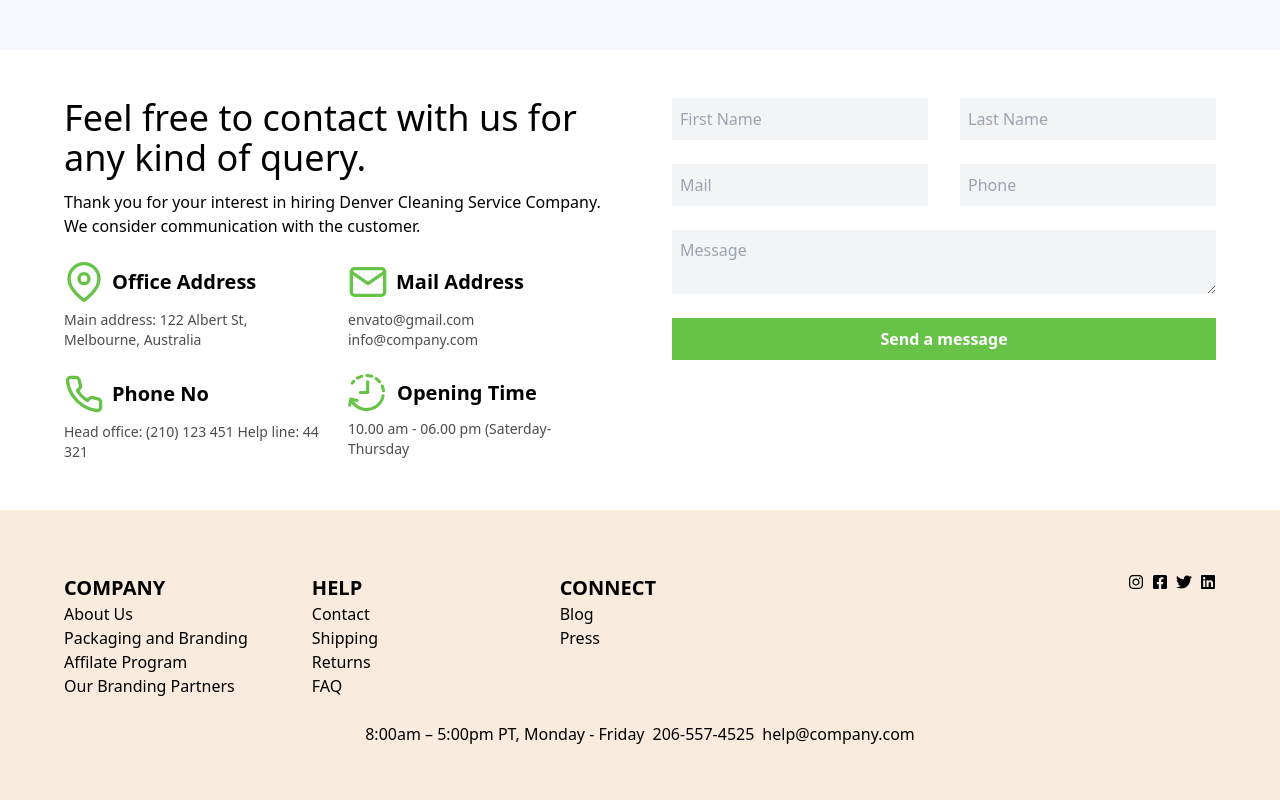
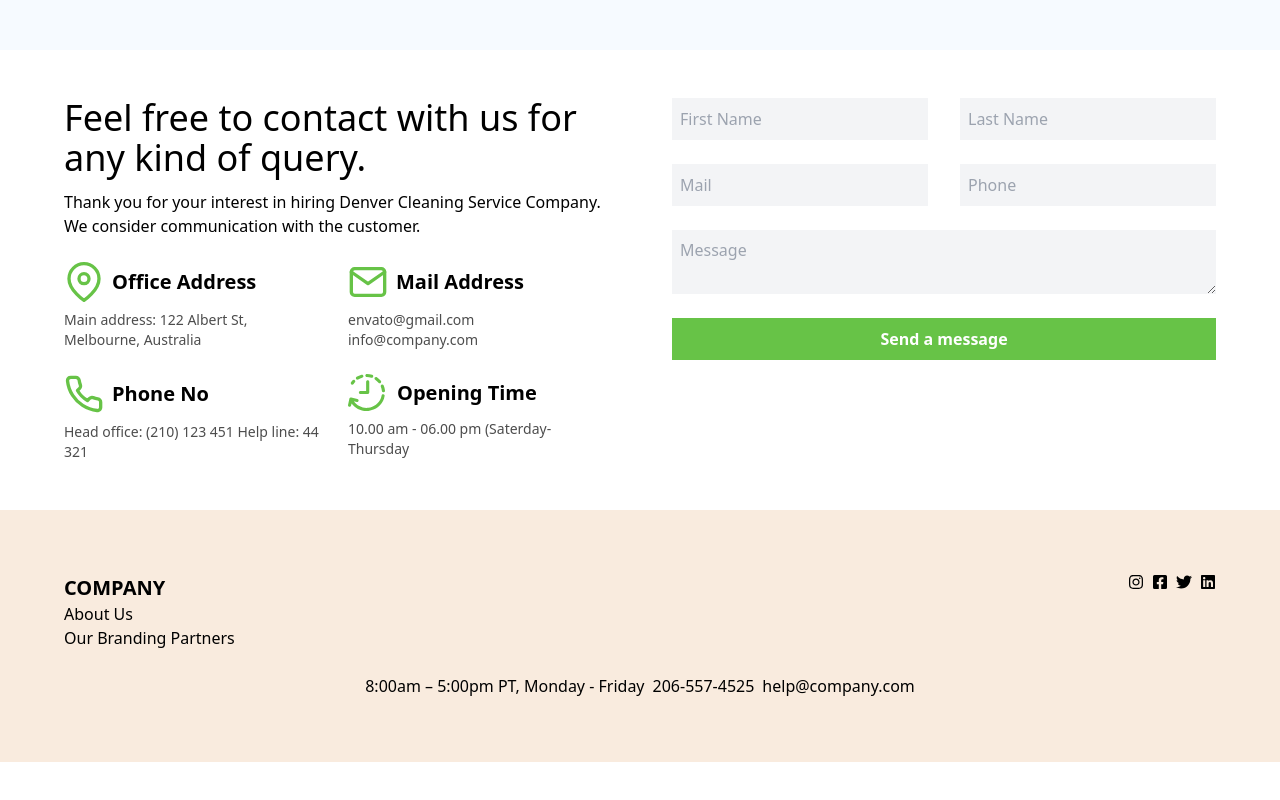
Before and after one commit to Ammyy9908/gift-in-box, a Next.js app: page / in a window 1280 px wide. Shown: the part 4168-4968 px from the top of the page. After the commit the page ends 4930 px from the top, so only its background shows below. Built offline with nearby package versions, Linux system fonts and the light colour scheme.

Commit message:
footer fixed

```diff
--- a/components/Footer/index.jsx
+++ b/components/Footer/index.jsx
@@ -16,42 +16,9 @@ function Footer() {
               <li>
                 <a href="#">About Us</a>
               </li>
-              <li>
-                <a href="#">Packaging and Branding</a>
-              </li>
-              <li>
-                <a href="#">Affilate Program</a>
-              </li>
+
               <li>
                 <a href="#">Our Branding Partners</a>
-              </li>
-            </ul>
-          </div>
-          <div className="footer-link-box">
-            <h3 className="text-xl font-semibold uppercase">Help</h3>
-            <ul>
-              <li>
-                <a href="#">Contact</a>
-              </li>
-              <li>
-                <a href="#">Shipping</a>
-              </li>
-              <li>
-                <a href="#">Returns</a>
-              </li>
-              <li>
-                <a href="#">FAQ</a>
-              </li>
-            </ul>
-          </div>
-          <div className="footer-link-box">
-            <h3 className="text-xl font-semibold uppercase">Connect</h3>
-            <ul>
-              <li>
-                <a href="#">Blog</a>
-              </li>
-              <li>
-                <a href="#">Press</a>
               </li>
             </ul>
           </div>
```
